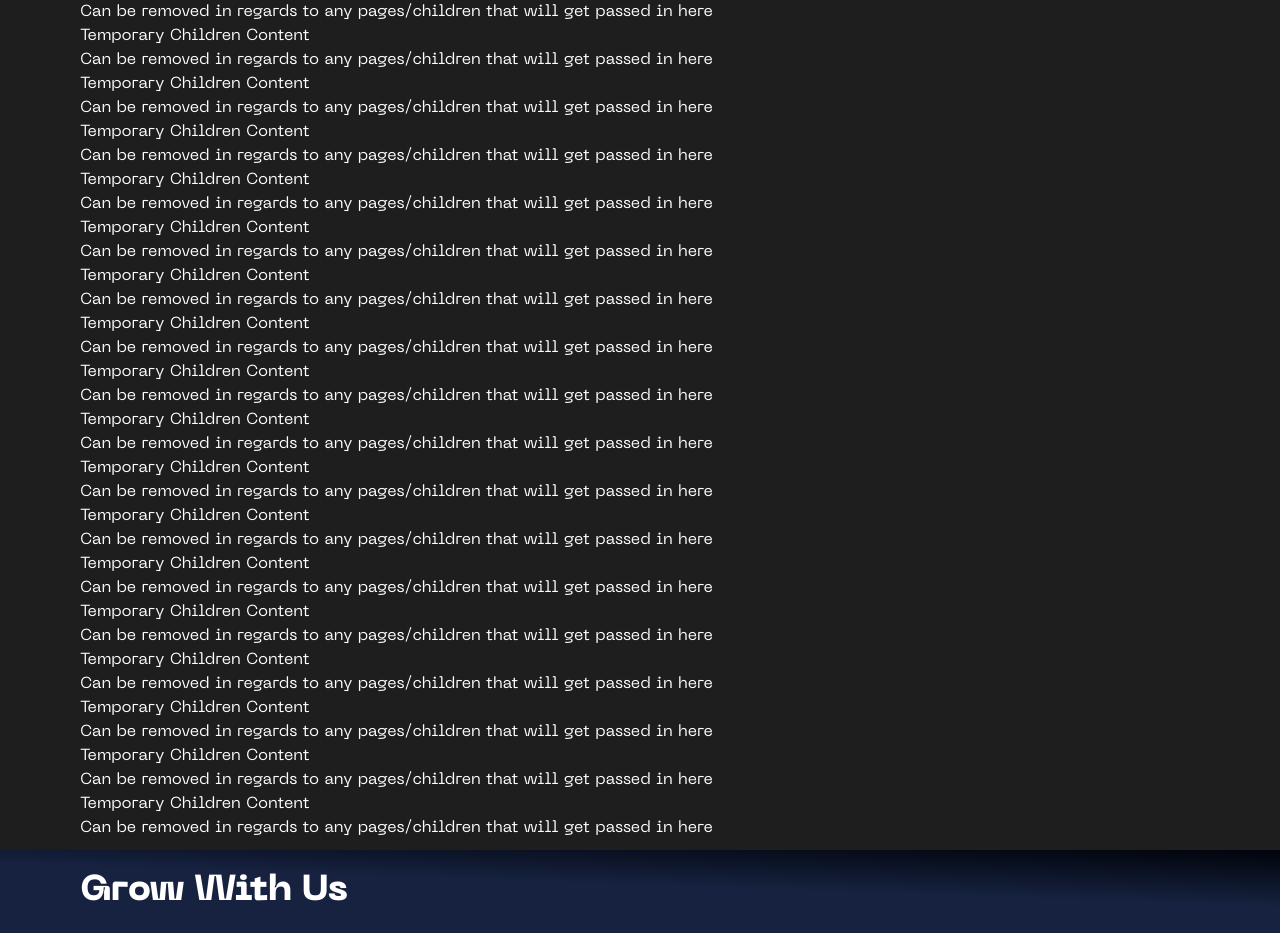
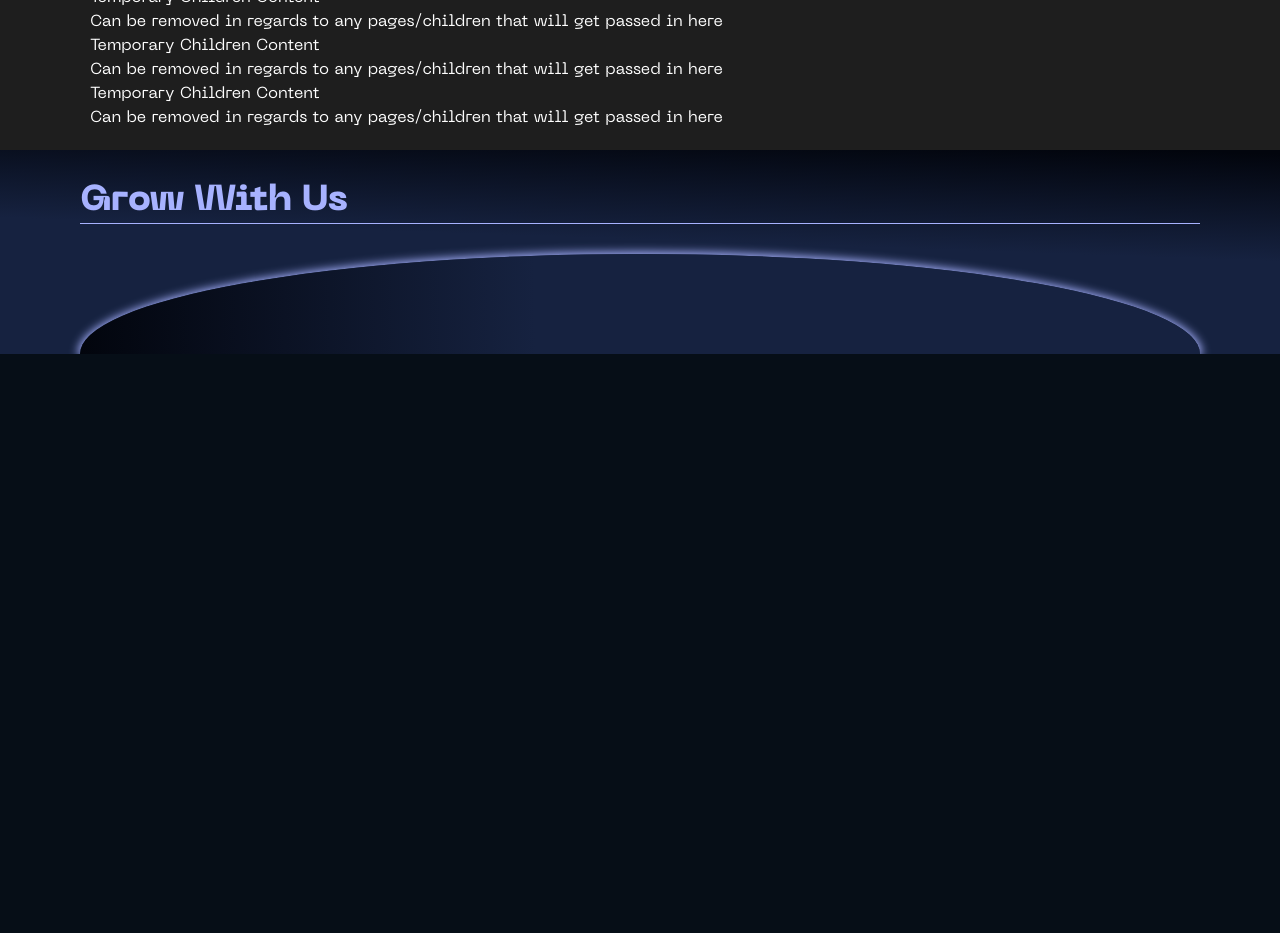
Before and after one commit to TechOptimum/hackathon-site, a Next.js app: page / in a window 1280 px wide. Shown: the part 680-1613 px from the top of the page. After the commit the page ends 1034 px from the top, so only its background shows below. Built offline with nearby package versions, Linux system fonts and the light colour scheme.

Commit message:
still work in progress with css, but layout is there

```diff
--- a/src/components/header.jsx
+++ b/src/components/header.jsx
@@ -7,6 +7,8 @@ import {
     ButtonGroup,
     Box
 } from "@chakra-ui/react";
+
+import NextLink from "next/link"
 
 import Link from "next/link";
 import { motion } from "framer-motion";
@@ -212,7 +214,6 @@ export default function Header() {
                             <Link href="/signup">
                                 <Button bgColor={"#333333"} borderRadius="20px">Sign Up</Button>
                             </Link>
-
                             <Link href="/login">
                                 <Button bgColor={"#1B76FF"} borderRadius="20px">Log In</Button>
                             </Link>
--- a/src/components/layout/footer.jsx
+++ b/src/components/layout/footer.jsx
@@ -2,10 +2,13 @@ import React from "react";
 import { Box, Heading } from "@chakra-ui/react";
 export default function Footer() {
   return (
-    <Box as="footer" p="4" px={"80px"} py={"20px"} bg={"linear-gradient(181.96deg, #02050D 1.65%, #162240 44.94%);"}>
-      <Heading as='h1'>
+    <Box as="footer"  px={"80px"} paddingTop={"30px"} bg={"linear-gradient(181.96deg, #02050D 1.65%, #162240 44.94%);"}>
+      <Heading as='h1'color={"#A7B2FF"} borderBottom={"1px solid #A7B2FF"}>
         Grow With Us
       </Heading>
+      <Box paddingTop={"30px"} >
+      <Box className="globe" ></Box>
+      </Box>
     </Box>
   );
 }
--- a/src/components/layout/layout.jsx
+++ b/src/components/layout/layout.jsx
@@ -5,14 +5,15 @@ import Temp from "../temp";
 import { Box, Flex } from "@chakra-ui/react";
 
 export default function Layout({ children }) {
+
   return (
     <Flex direction="column" minH="100vh">
-<Box bg={"#1E1E1E"} flex={"1"}>
+      <Box bg={"#1E1E1E"} flex={"1"}>
         <Navbar />
-        <Box mx={"80px"} height={"70%"} py={"10px"}>
+        <Flex mx={"80px"} height={"70%"} py={"0.625rem"} >
           {children}
-        </Box>
-        <Footer/>
+        </Flex>
+        <Footer />
       </Box>
     </Flex>
 
--- a/src/components/temp.jsx
+++ b/src/components/temp.jsx
@@ -1,8 +1,9 @@
 import React from "react";
+import { Box, Flex } from "@chakra-ui/react";
 
 export default function Temp() {
   return (
-  <div>
+  <Box m={"10px"}>
     <h1>Temporary Children Content</h1>
     <p>Can be removed in regards to any pages/children that will get passed in here</p>
     <h1>Temporary Children Content</h1>
@@ -33,35 +34,5 @@ export default function Temp() {
     <p>Can be removed in regards to any pages/children that will get passed in here</p>
     <h1>Temporary Children Content</h1>
     <p>Can be removed in regards to any pages/children that will get passed in here</p>
-    <h1>Temporary Children Content</h1>
-    <p>Can be removed in regards to any pages/children that will get passed in here</p>
-    <h1>Temporary Children Content</h1>
-    <p>Can be removed in regards to any pages/children that will get passed in here</p>
-    <h1>Temporary Children Content</h1>
-    <p>Can be removed in regards to any pages/children that will get passed in here</p>
-    <h1>Temporary Children Content</h1>
-    <p>Can be removed in regards to any pages/children that will get passed in here</p>
-    <h1>Temporary Children Content</h1>
-    <p>Can be removed in regards to any pages/children that will get passed in here</p>
-    <h1>Temporary Children Content</h1>
-    <p>Can be removed in regards to any pages/children that will get passed in here</p>
-    <h1>Temporary Children Content</h1>
-    <p>Can be removed in regards to any pages/children that will get passed in here</p>
-    <h1>Temporary Children Content</h1>
-    <p>Can be removed in regards to any pages/children that will get passed in here</p>
-    <h1>Temporary Children Content</h1>
-    <p>Can be removed in regards to any pages/children that will get passed in here</p>
-    <h1>Temporary Children Content</h1>
-    <p>Can be removed in regards to any pages/children that will get passed in here</p>
-    <h1>Temporary Children Content</h1>
-    <p>Can be removed in regards to any pages/children that will get passed in here</p>
-    <h1>Temporary Children Content</h1>
-    <p>Can be removed in regards to any pages/children that will get passed in here</p>
-    <h1>Temporary Children Content</h1>
-    <p>Can be removed in regards to any pages/children that will get passed in here</p>
-    <h1>Temporary Children Content</h1>
-    <p>Can be removed in regards to any pages/children that will get passed in here</p>
-    <h1>Temporary Children Content</h1>
-    <p>Can be removed in regards to any pages/children that will get passed in here</p>
-    </div>);
+    </Box>);
 }
--- a/src/styles/globals.css
+++ b/src/styles/globals.css
@@ -49,3 +49,14 @@ html {
 .link-navs:hover {
   color: #ffffff;
 }
+
+.globe{
+  width: 100%;
+  height: 100px;
+  border-radius: 50% / 100%;
+  border-bottom-left-radius: 0;
+  border-bottom-right-radius: 0;
+  margin-bottom: 0;
+  background: linear-gradient(89.3deg, #02050d 0%, #162240 40.6609%);
+  box-shadow: 0 0 10px 2px #A7B2FF;
+}
```
